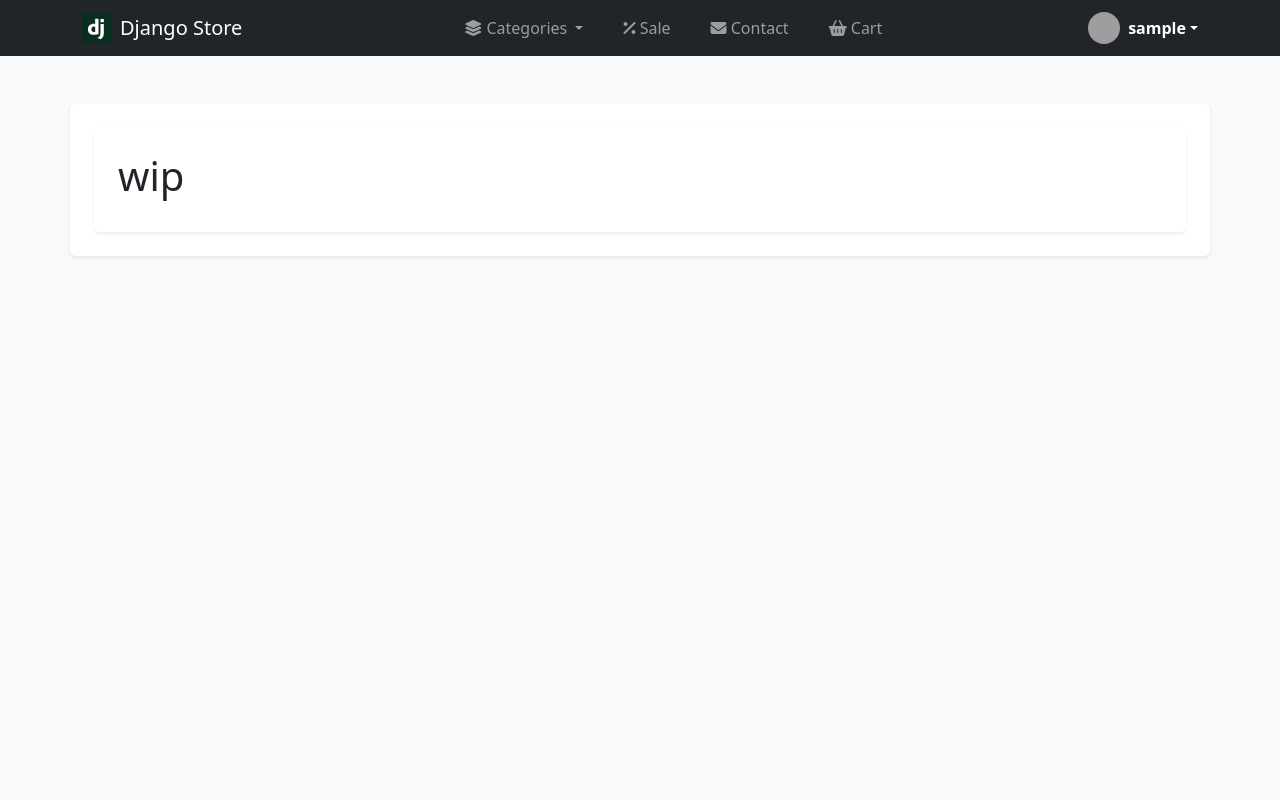
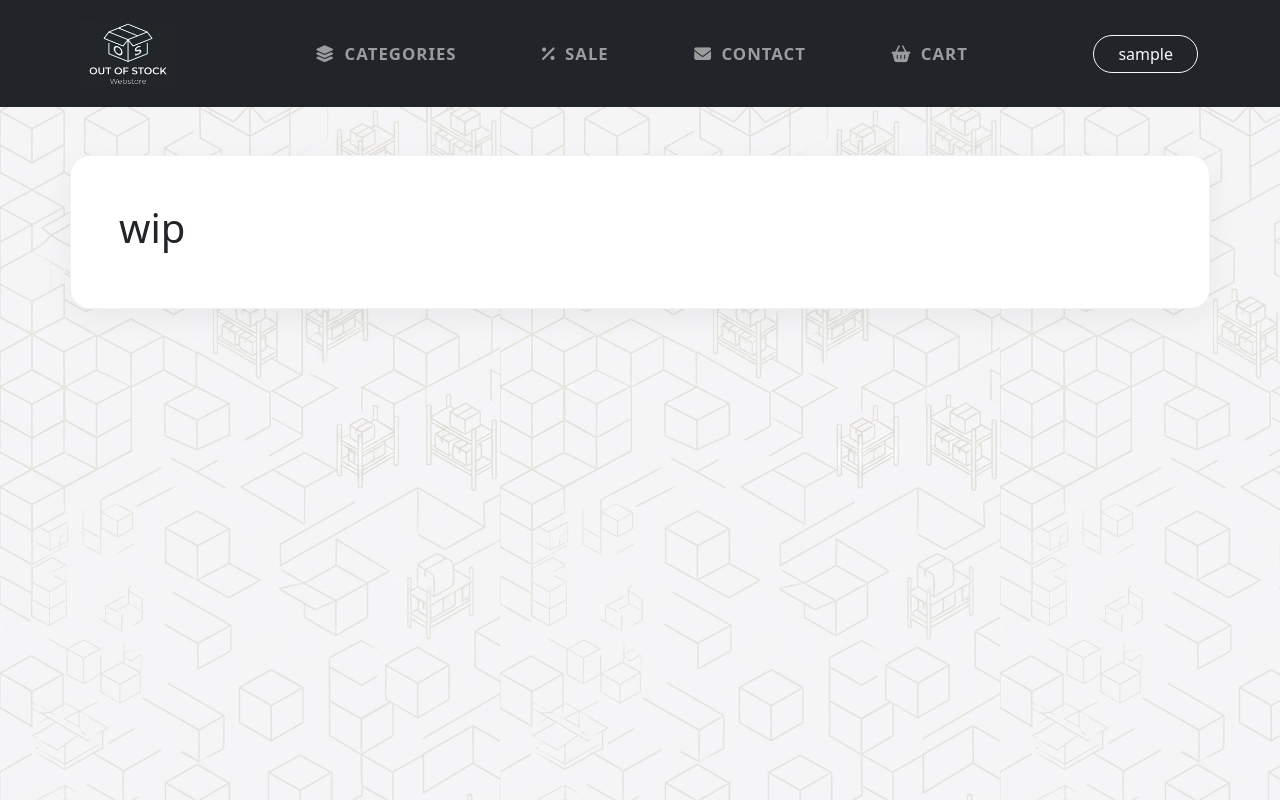
Before and after one commit to damianjuszczak/django_webstore, a Django app: page /about in a window 1280 px wide. Run offline with Django 5.2, Linux system fonts and the light colour scheme; the visitor is signed in with stand-in values (Sample User, id 1); grey boxes are pictures that could not be loaded.

Commit message:
doszlifowanie navbaru, stworzenie loga i backgroundu

```diff
--- a/webapp/main/templates/main/layout/layout.html
+++ b/webapp/main/templates/main/layout/layout.html
@@ -1,36 +1,76 @@
 {% load static %}
 <!doctype html>
-<html lang="en">
+<html lang="pl">
 <head>
     <meta charset="UTF-8">
-    <meta name="viewport" content="width=device-width, user-scalable=no, initial-scale=1.0, maximum-scale=1.0, minimum-scale=1.0">
+    <meta name="viewport" content="width=device-width, initial-scale=1.0">
     <meta http-equiv="X-UA-Compatible" content="ie=edge">
-    <link href="https://cdn.jsdelivr.net/npm/bootstrap@5.3.8/dist/css/bootstrap.min.css" rel="stylesheet" integrity="sha384-sRIl4kxILFvY47J16cr9ZwB07vP4J8+LH7qKQnuqkuIAvNWLzeN8tE5YBujZqJLB" crossorigin="anonymous">    <link rel="stylesheet" href="https://cdnjs.cloudflare.com/ajax/libs/font-awesome/6.7.2/css/all.min.css" integrity="sha512-Evv84Mr4kqVGRNSgIGL/F/aIDqQb7xQ2vcrdIwxfjThSH8CSR7PBEakCr51Ck+w+/U6swU2Im1vVX0SVk9ABhg==" crossorigin="anonymous" referrerpolicy="no-referrer" />
+
+    <link href="https://cdn.jsdelivr.net/npm/bootstrap@5.3.3/dist/css/bootstrap.min.css" rel="stylesheet">
+    <link rel="stylesheet" href="https://cdnjs.cloudflare.com/ajax/libs/font-awesome/6.7.2/css/all.min.css">
     <link rel="stylesheet" href="{% static 'main/css/notifications.css' %}">
-    <title>{% block title %}{% endblock %}</title>
+
+    <title>{% block title %}Out Of Stock{% endblock %}</title>
+
+    <style>
+    body {
+        margin: 0;
+        padding: 0;
+        background-color: #f8f9fa;
+        /* PODPIĘCIE TŁA BEZ BLOKOWANIA (FIXED) */
+        background-image: url("{% static 'main/img/os_background_pattern.png' %}");
+        background-size: 500px;
+        background-repeat: repeat;
+        /* USUNĘLIŚMY background-attachment: fixed */
+        min-height: 100vh;
+    }
+
+    /* GŁÓWNY KONTENER */
+    .main-content-wrapper {
+        background-color: rgba(255, 255, 255, 0.96); /* Mniejsza przezroczystość = mniejsze obciążenie */
+        border-radius: 20px;
+        box-shadow: 0 10px 30px rgba(0, 0, 0, 0.05);
+        border: 1px solid rgba(0, 0, 0, 0.05);
+        /* Wyłączamy blur, jeśli strona nadal by muliła na bardzo starych kompach */
+        /* backdrop-filter: blur(5px); */
+    }
+
+    /* KARTY PRODUKTÓW - zostawiamy, bo to lekka animacja */
+    .card {
+        transition: transform 0.2s ease, box-shadow 0.2s ease;
+        border: none;
+        box-shadow: 0 4px 8px rgba(0, 0, 0, 0.04);
+    }
+
+    .card:hover {
+        transform: translateY(-5px);
+        box-shadow: 0 12px 20px rgba(0, 0, 0, 0.08);
+    }
+</style>
 </head>
-<body class="bg-light">
+<body>
 
     {% include 'main/layout/navbar.html' %}
 
     <main class="py-4">
-        <div class="container-sm bg-white p-4 rounded shadow-sm" style="min-width: 997px">
-        <div class="container bg-white p-3 p-md-4 rounded shadow-sm">
+        <div class="container main-content-wrapper p-3 p-md-5">
             {% block content %}
-            {% endblock%}
+            {% endblock %}
         </div>
     </main>
+
     <div class="notifications-container">
         {% if messages %}
             {% for message in messages %}
-                    <div class="notification-item notification-{{ message.tags }}">
-                        <span>{{ message }}</span>
-                        <button type="button" class="btn-close notofication-close-js" aria-label="Close"></button>
+                <div class="alert alert-{{ message.tags }} alert-dismissible fade show shadow" role="alert">
+                    {{ message }}
+                    <button type="button" class="btn-close" data-bs-dismiss="alert" aria-label="Close"></button>
                 </div>
             {% endfor %}
         {% endif %}
     </div>
+
     <script src="{% static 'main/js/notofications.js' %}"></script>
-    <script src="https://cdn.jsdelivr.net/npm/bootstrap@5.3.8/dist/js/bootstrap.bundle.min.js" integrity="sha384-FKyoEForCGlyvwx9Hj09JcYn3nv7wiPVlz7YYwJrWVcXK/BmnVDxM+D2scQbITxI" crossorigin="anonymous"></script>
+    <script src="https://cdn.jsdelivr.net/npm/bootstrap@5.3.3/dist/js/bootstrap.bundle.min.js"></script>
 </body>
 </html>
--- a/webapp/main/templates/main/layout/navbar.html
+++ b/webapp/main/templates/main/layout/navbar.html
@@ -1,82 +1,56 @@
 {% load static %}
 {% load sidebar_links %}
-
 {% get_links as links %}
 
-<nav class="navbar navbar-expand-lg navbar-dark bg-dark mb-4">
-  <div class="container-sm" style="min-width: 997px">
-    <a class="navbar-brand d-flex align-items-center gap-2" href="/">
-      <img src="{% static 'main/img/django_logo.svg' %}" alt="Logo" width="30">
-      <span>Django Store</span>
+<nav class="navbar navbar-expand-lg navbar-dark bg-dark mb-4 sticky-top py-3">
+  <div class="container-sm">
+    <a class="navbar-brand" href="/">
+        <img src="{% static 'main/img/os_logo1.png' %}" style="height: 65px; width: auto;" class="logo-hover">
     </a>
 
-    <button class="navbar-toggler" type="button" data-bs-toggle="collapse" data-bs-target="#topNavbar">
-      <span class="navbar-toggler-icon"></span>
+    <button class="navbar-toggler border-0" data-bs-toggle="collapse" data-bs-target="#topNavbar">
+        <span class="navbar-toggler-icon"></span>
     </button>
 
     <div class="collapse navbar-collapse" id="topNavbar">
-      <ul class="navbar-nav mx-auto gap-4 mb-2 mb-lg-0">
-
+      <ul class="navbar-nav flex-grow-1 justify-content-evenly px-5 custom-nav">
         {% for link in links %}
-        <li class="nav-item {% if link.children %}dropdown{% endif %}">
-
-          {% if link.children %}
-
-            <a class="nav-link dropdown-toggle" href="#" role="button" data-bs-toggle="dropdown">
-              <i class="fa-solid {{ link.icon }}"></i> {{ link.name }}
-            </a>
-
-          <ul class="dropdown-menu">
-            {% for child in link.children %}
-              <li>
-                <a class="dropdown-item" href="{{ child.href }}">
-                  {{ child.name }}
-                </a>
-              </li>
-            {% endfor %}
-          </ul>
-
-          {% else %}
-          <a class="nav-link {% if request.path == link.href %}active{% endif %}" href="{{ link.href }}">
-            <i class="fa-solid {{ link.icon }}"></i> {{ link.name }}
+        <li class="nav-item">
+          <a class="nav-link text-uppercase fw-bold" style="font-size: 1.05rem; letter-spacing: 1px;" href="{{ link.href }}">
+            <i class="fa-solid {{ link.icon }} me-1"></i> {{ link.name }}
 
             {% if link.name == 'Cart' and cart|length > 0 %}
               <span class="badge bg-danger rounded-pill ms-1">{{ cart|length }}</span>
             {% endif %}
           </a>
-          {% endif %}
-
         </li>
         {% endfor %}
-
       </ul>
 
       <div class="d-flex align-items-center gap-3">
         {% if request.user.is_authenticated %}
-        <div class="dropdown">
-          <a href="#" class="d-flex align-items-center text-white text-decoration-none dropdown-toggle" data-bs-toggle="dropdown">
-            <img src="https://github.com/mdo.png" width="32" height="32" class="rounded-circle me-2">
-            <strong>{{ request.user.username }}</strong>
-          </a>
-          <ul class="dropdown-menu dropdown-menu-end shadow mt-2">
-            <li><a class="dropdown-item" href="#">New project...</a></li>
-            <li><a class="dropdown-item" href="#">Settings</a></li>
-            <li><a class="dropdown-item" href="profile">Profile</a></li>
-            <li><hr class="dropdown-divider"></li>
-            <li>
-              <form method="POST" action="logout/" class="m-0 p-0">
-                {% csrf_token %}
-                <button class="dropdown-item text-danger" type="submit">Logout</button>
-              </form>
-            </li>
-          </ul>
-        </div>
+            <a href="{% url 'profile' %}" class="btn btn-outline-light rounded-pill px-4">{{ request.user.username }}</a>
         {% else %}
-          <a class="btn btn-primary btn-sm px-3" href="/login">Login</a>
-          <a class="btn btn-outline-light btn-sm px-3" href="/register">Register</a>
+            <a class="btn btn-link text-white text-decoration-none fw-bold" href="/login">LOGOWANIE</a>
+            <a class="btn btn-outline-light px-4 rounded-pill fw-bold" href="/register">DOŁĄCZ</a>
         {% endif %}
       </div>
-
     </div>
   </div>
 </nav>
+
+<style>
+    /* Błękitna linia pod linkami (nasz nowy bajer) */
+    .custom-nav .nav-link { position: relative; padding-bottom: 8px; transition: 0.3s; }
+    .custom-nav .nav-link::after {
+        content: ''; position: absolute; width: 0; height: 3px; bottom: 0; left: 0;
+        background-color: #0dcaf0; transition: width 0.3s ease;
+    }
+    .custom-nav .nav-link:hover::after { width: 100%; }
+    .custom-nav .nav-link:hover { color: #fff !important; transform: translateY(-2px); }
+
+    .logo-hover { transition: 0.3s; }
+    .logo-hover:hover { transform: scale(1.03); }
+
+    .btn-outline-light:hover { background: #fff; color: #212529 !important; }
+</style>
```
Also changed, not shown: webapp/main/static/main/img/os_background_pattern.png (added), webapp/main/static/main/img/os_logo1.png (added). Lines whose indentation alone changed are shown as unchanged.
